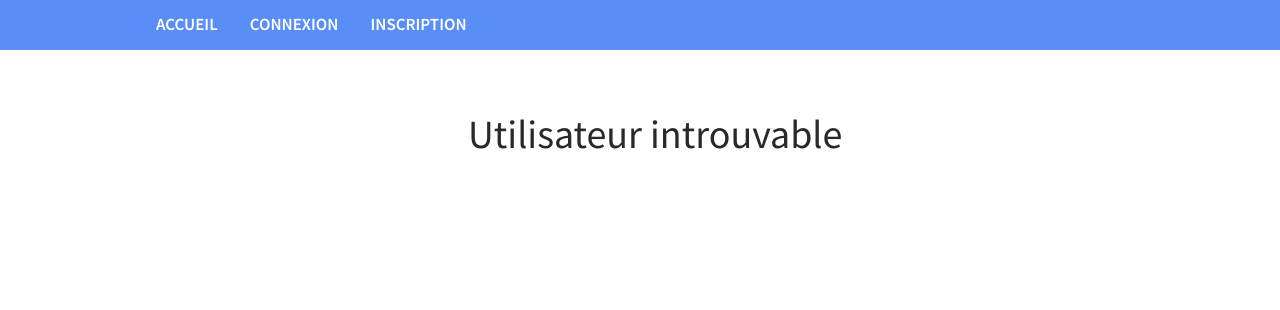
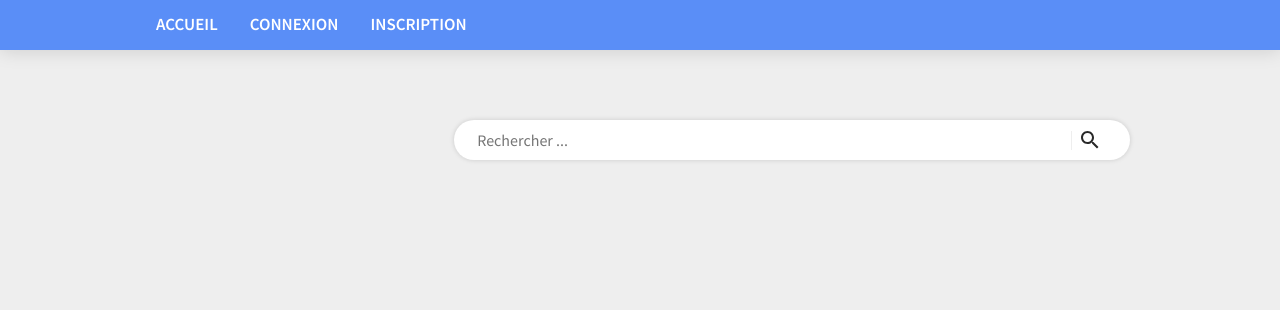
Before and after one commit to tentacode-classroom/twitter-mais-chickenevents, a Symfony app: template templates/pages/single-user.html.twig in a window 1280 px wide. Shown: the top 310 px of the page. Run offline with Twig, Linux system fonts and the light colour scheme; the template is opened without the code that fills it, so the values that code supplies are empty; style sheets or scripts are compiled from the project's sources; some libraries are stand-ins or nearby versions.

Commit message:
Push du lundi matin #nsm

```diff
--- a/assets/scss/commons/_body.scss
+++ b/assets/scss/commons/_body.scss
@@ -2,18 +2,21 @@
   font-family: 'Source Sans Pro', sans-serif;
   color: $veryHardBlack;
   display: flex;
+  background-color: $lightGray;
   flex-direction: column;
 
-  & > section {
+  section.container {
     width: 90%;
     max-width: $maxContentSize;
     margin: 15px auto;
     display: grid;
     grid-template-columns: 27fr 63fr ;
-    grid-column-gap: 40px;
+    grid-column-gap: 6px;
+    padding: 0;
 
     & > * {
       overflow: hidden;
+      padding: 10px;
 
       & > section {
         margin: 30px auto;
--- a/assets/scss/commons/_navbar.scss
+++ b/assets/scss/commons/_navbar.scss
@@ -6,8 +6,10 @@
   background-color: $primaryCOlor;
 
   nav{
+    box-shadow: 0 0 20px 0 rgba(0,0,0,.15);
 
     ul {
+      overflow: hidden;
       width: 90%;
       max-width: $maxContentSize;
       margin: 0 auto;
--- /dev/null
+++ b/assets/scss/components/_posts-list.scss
@@ -0,0 +1,18 @@
+section.posts-list {
+  display: grid;
+  grid-template-columns: 1fr;
+  grid-row-gap: 2px;
+
+  .post {
+    background-color: $white;
+    padding: 12px;
+    border: 1px solid #e6ecf0;
+
+    &__user-name {
+
+    }
+    &__message {
+
+    }
+  }
+}
--- a/assets/scss/commons/_search.scss
+++ b/assets/scss/components/_search.scss
@@ -1,18 +1,18 @@
 section.search {
   form {
-    width: 90%;
+    width: 100%;
     background-color: $white;
     border-radius: 40px;
-    border: 1px solid $lightGray;
+    border: 1px solid rgba( $white, 0 );
     height: 40px;
     display: flex;
     align-items: center;
     padding: 0 20px;
-    box-shadow: 0 0 0 0px rgba($primaryCOlor, .25);
+    box-shadow: 0 0 5px 0 rgba(0,0,0,.15);
     transition: box-shadow $transitionTime,
                 border-color $transitionTime;
+    margin-left: auto;
     margin-right: auto;
-    margin-left: auto;
 
     &:focus-within {
       box-shadow: 0 0 0 5px rgba($primaryCOlor, .25);
--- a/assets/scss/layouts/_login.scss
+++ /dev/null
@@ -1,3 +0,0 @@
-body.login {
-  background-image: url("../img/login-background.jpeg");
-}
--- a/assets/scss/main.scss
+++ b/assets/scss/main.scss
@@ -3,6 +3,9 @@
 @import "commons/variables";
 @import "commons/body";
 @import "commons/navbar";
-@import "commons/search";
+
+@import "components/search";
+@import "components/user-block";
+@import "components/posts-list";
 
 @import "layouts/login";
--- a/templates/base.html.twig
+++ b/templates/base.html.twig
@@ -22,7 +22,7 @@
     </nav>
 </header>
 
-<section>
+<section class="container">
     <aside>
         {% block aside %}<div></div>{% endblock %}
     </aside>
--- a/templates/client-base.html.twig
+++ b/templates/client-base.html.twig
@@ -3,7 +3,9 @@
 {% block title %}Accueil{% endblock %}
 
 {% block aside %}
-    {{ dump() }}
+    {% if is_granted('IS_AUTHENTICATED_FULLY') %}
+        {% include 'components/user-block.html.twig' with { 'user': app.user } %}
+    {% endif %}
 {% endblock %}
 
 {% block body %}
--- a/templates/components/posts-list.html.twig
+++ b/templates/components/posts-list.html.twig
@@ -1,9 +1,9 @@
-<div class="posts-list">
+<section class="posts-list">
     {% for post in posts %}
         <article class="post">
-            <p>{{ post.user.firstname }} {{ post.user.lastname }}</p>
-            <p>{{ post.message }}</p>
+            <p class="post__user-name">{{ post.user.firstname }} {{ post.user.lastname }} <span>@{{ user.pseudo }}</span></p>
+            <p class="post__message">{{ post.message }}</p>
             <time>{{ post.dateCreated ? post.dateCreated|date('d-m-Y H:i') : '' }}</time>
         </article>
     {% endfor %}
-</div>
+</section>
--- a/templates/pages/single-user.html.twig
+++ b/templates/pages/single-user.html.twig
@@ -8,12 +8,6 @@
     {% endif %}
 {% endblock %}
 
-{% block body %}
-    <section>
-        {% if user %}
-            {% include 'components/user-block.html.twig' %}
-        {% else %}
-            <h1>Utilisateur introuvable</h1>
-        {% endif %}
-    </section>
+{% block content %}
+    {% include '/components/posts-list.html.twig' with { 'posts': user.postsTimeline } %}
 {% endblock %}
```
Also changed, not shown: assets/scss/components/_user-block.scss (added, +43 -0 lines), src/Entity/User.php (+8 -3 lines), src/Migrations/Version20181014090845.php (added, +28 -0 lines), templates/components/user-block.html.twig (+22 -1 lines).
